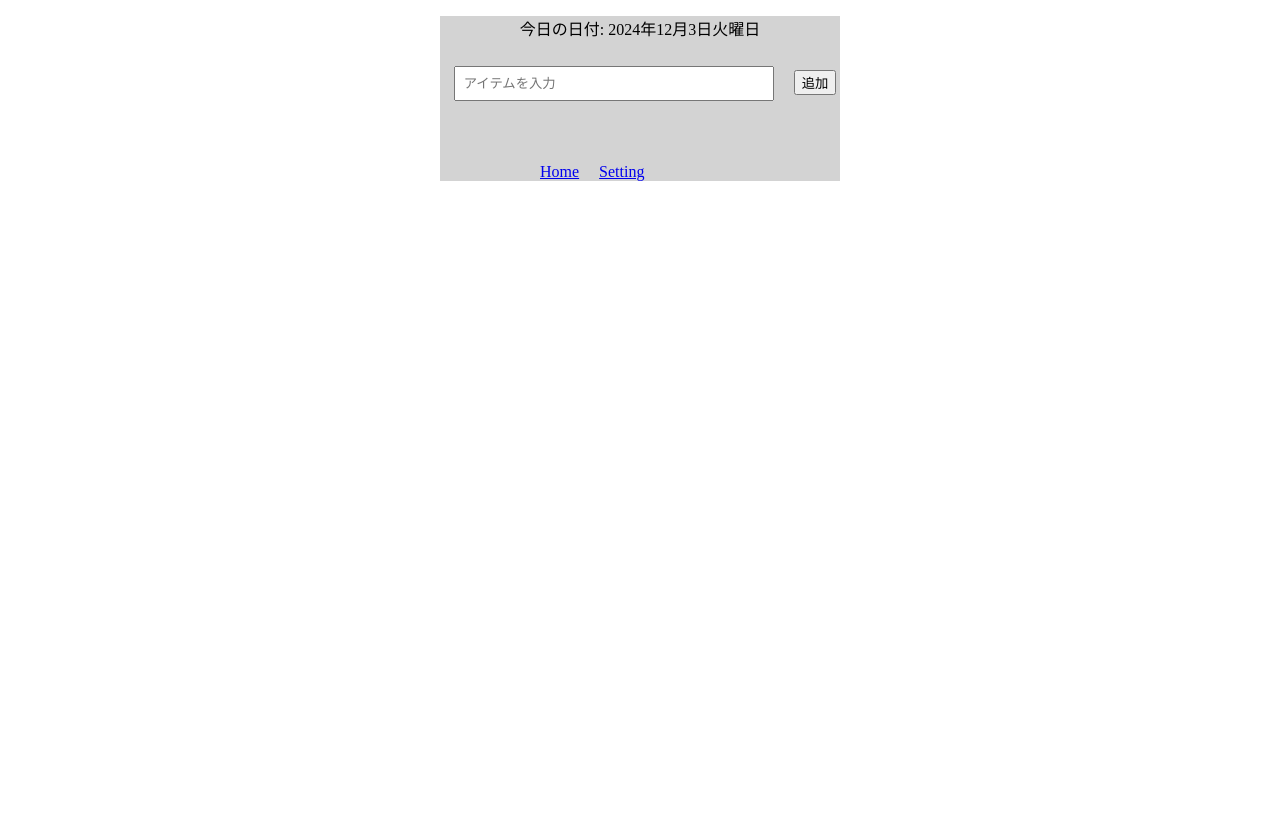
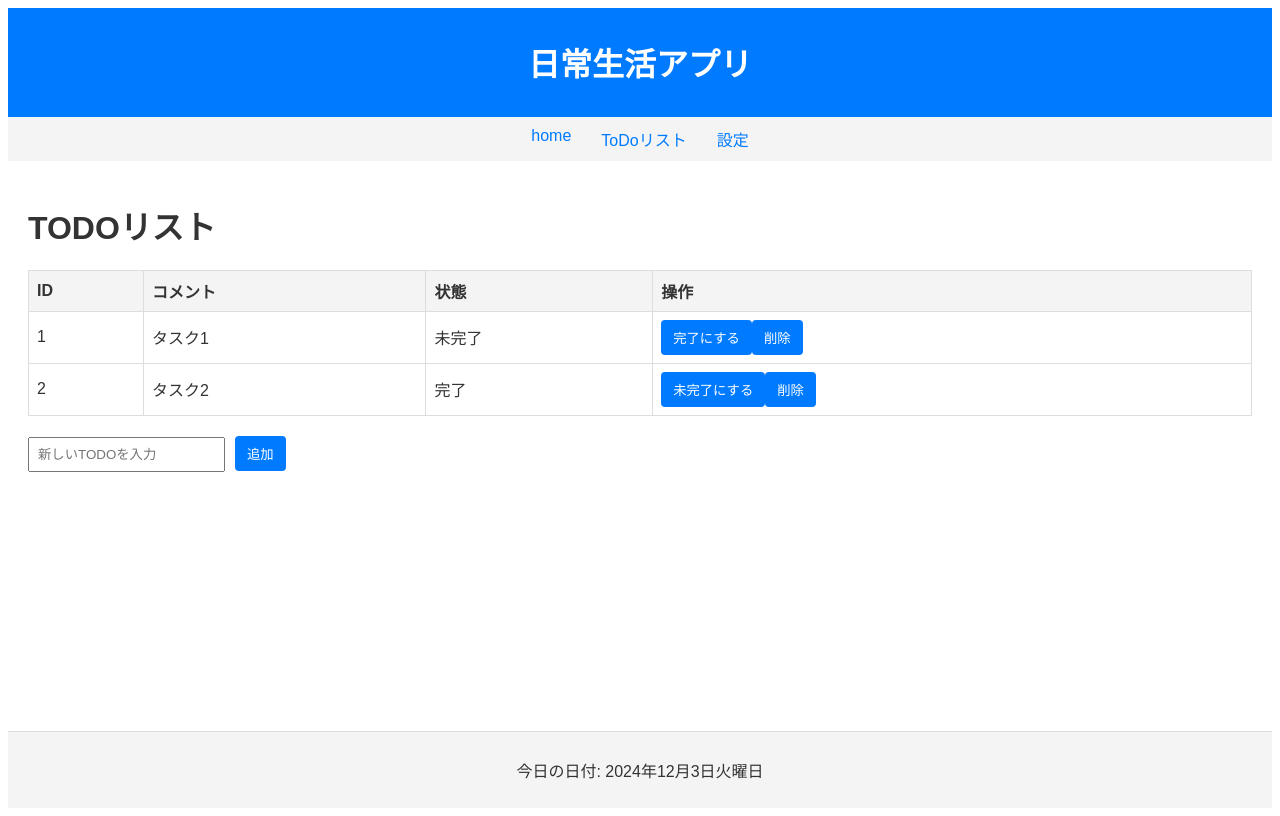
Before and after one commit to takuhara-alt/hackathon, a Vue app: page /todo in a window 1280 px wide. Built offline with nearby package versions, Linux system fonts and the light colour scheme.

Commit message:
色々調整終わり

```diff
--- a/package.json
+++ b/package.json
@@ -1,3 +1,4 @@
+
 {
   "name": "my-vue-apli",
   "version": "0.1.0",
@@ -35,7 +36,7 @@
     },
     "rules": {
       "vue/multi-word-component-names": ["error", {
-        "ignores": ["Settings", "Home", "About"]
+        "ignores": ["Settings", "Home", "Todolist"]
       }]
     }
   },
--- a/src/App.vue
+++ b/src/App.vue
@@ -1,53 +1,41 @@
 <template>
   <div id="app">
     <!-- タイトル -->
+    <header class="app-header">
+      <h1>日常生活アプリ</h1>
+    </header>
 
-    <div class="date-display">
+    <!-- ナビゲーション -->
+    <nav class="app-nav">
+      <ul>
+        <li><router-link to="/Home">home</router-link></li>
+        <li><router-link to="/todo">ToDoリスト</router-link></li>
+        <li><router-link to="/settings">設定</router-link></li>
+
+      </ul>
+    </nav>
+
+    <!-- メインコンテンツ -->
+    <main class="app-main">
+      <router-view></router-view>
+    </main>
+
+    <!-- フッター -->
+    <footer class="app-footer">
       <p>今日の日付: {{ currentDate }}</p>
-    </div>
-
-    <!-- 入力フォーム -->
-    <div class="todo-section">
-      <input
-          type="text"
-          v-model="newItem"
-          placeholder="アイテムを入力"
-      />
-      <button @click="addItem" class="add-btn">追加</button>
-    </div>
-
-
-    <!-- ToDoリスト -->
-    <ul class="ul-grope">
-      <li v-for="(item, index) in todos" :key="index">
-        <span>{{ item }}</span>
-        <button @click="removeItem(index)" class="delete-btn">削除</button>
-      </li>
-    </ul>
-
-<!--設定ページ-->
-    <ul class="list-grope">
-      <li class="list-grope-li"><router-link to="/Home">Home</router-link></li>
-      <li class="list-grope-li"><router-link to="/settings">Setting</router-link></li>
-    </ul>
+    </footer>
   </div>
 </template>
 
 <script>
-import './style.css'; // 相対パスでCSSを指定
 export default {
   data() {
     return {
-      newItem: "",           // 入力中のアイテム
-      todos: [],             // ToDoリストのアイテム
-      selectedLanguage: "ja", // 初期値は日本語
-      fontSize: 16,           // 初期の文字の大きさ
-      currentDate: "",        // 現在の日付
-
+      currentDate: "", // 現在の日付
     };
   },
   created() {
-    // 現在の日付を取得してフォーマット
+    // 現在の日付をフォーマットして取得
     const date = new Date();
     this.currentDate = date.toLocaleDateString('ja-JP', {
       year: 'numeric',
@@ -56,18 +44,5 @@ export default {
       weekday: 'long',
     });
   },
-  methods: {
-    addItem() {
-      // 入力が空でない場合にアイテムを追加
-      if (this.newItem.trim() !== "") {
-        this.todos.push(this.newItem.trim()); // アイテムをリストに追加
-        this.newItem = ""; // 入力欄をクリア
-      }
-    },
-    removeItem(index) {
-      // 指定されたインデックスのアイテムを削除
-      this.todos.splice(index, 1);
-    }
-  },
 };
 </script>
--- a/src/router/index.js
+++ b/src/router/index.js
@@ -1,6 +1,7 @@
 import { createRouter, createWebHistory } from 'vue-router';
 import Home from '../views/Home.vue';
 import Settings from '../views/SettingsPage.vue';
+import TodoList from '../views/TodoList.vue';  // 追加: ToDoListコンポーネントをインポート
 
 const routes = [
     {
@@ -8,7 +9,11 @@ const routes = [
         name: 'Home',
         component: Home,
     },
-
+    {
+        path: '/todo',
+        name: 'todolist',
+        component: TodoList, // 修正: ToDoList がインポートされていることを確認
+    },
     {
         path: '/settings',
         name: 'Settings',
--- a/src/style.css
+++ b/src/style.css
@@ -1,41 +1,52 @@
-
-/* 完了したタスクにスタイルを追加 */
-.completed {
-    text-decoration: line-through;
-    color: gray;
+#app {
+    font-family: Arial, sans-serif;
+    color: #333;
+    display: flex;
+    flex-direction: column;
+    min-height: 100vh;
 }
 
-#app {
-    background-color: lightgray;
-    max-width: 400px;
-
-    margin: 0 auto;
+/* ヘッダー */
+.app-header {
+    background-color: #007BFF;
+    color: white;
+    padding: 10px;
     text-align: center;
 }
 
-input[type="text"] {
-    padding: 8px;
-    margin: 10px;
-    width: 80%;
-    box-sizing: border-box;
+/* ナビゲーション */
+.app-nav ul {
+    list-style: none;
+    display: flex;
+    justify-content: center;
+    background-color: #f4f4f4;
+    padding: 10px;
+    margin: 0;
 }
 
-button {
-    margin-left: 10px;
+.app-nav ul li {
+    margin: 0 15px;
 }
 
+.app-nav ul li a {
+    text-decoration: none;
+    color: #007BFF;
+}
 
-.list-grope{
-    display: flex;
-    list-style-type: none;
-    padding-left:100px;
+.app-nav ul li a:hover {
+    text-decoration: underline;
 }
-.list-grope-li{
-    margin-right: 20px;  /* アイテム間の間隔を調整 */
 
+/* メインコンテンツ */
+.app-main {
+    flex: 1;
+    padding: 20px;
 }
-.ul-grope{
-   display: inline-block;
-    list-style-type: none;
-    padding: 0;
+
+/* フッター */
+.app-footer {
+    text-align: center;
+    padding: 10px;
+    background-color: #f4f4f4;
+    border-top: 1px solid #ddd;
 }
--- /dev/null
+++ b/src/views/TodoList.vue
@@ -0,0 +1,103 @@
+<template>
+  <div class="todo">
+    <h1>TODOリスト</h1>
+    <table>
+      <thead>
+      <tr>
+        <th class="id">ID</th>
+        <th class="comment">コメント</th>
+        <th class="state">状態</th>
+        <th class="button">操作</th>
+      </tr>
+      </thead>
+      <tbody>
+      <tr v-for="(todo, index) in todos" :key="index">
+        <td>{{ index + 1 }}</td>
+        <td>{{ todo.comment }}</td>
+        <td>{{ todo.completed ? "完了" : "未完了" }}</td>
+        <td>
+          <button @click="toggleState(index)">
+            {{ todo.completed ? "未完了にする" : "完了にする" }}
+          </button>
+          <button @click="deleteTodo(index)">削除</button>
+        </td>
+      </tr>
+      </tbody>
+    </table>
+    <div class="add-todo">
+      <input v-model="newTodo" placeholder="新しいTODOを入力" />
+      <button @click="addTodo">追加</button>
+    </div>
+  </div>
+</template>
+
+<script setup>
+import { ref } from 'vue';
+
+// データ定義
+const todos = ref([
+  { comment: 'タスク1', completed: false },
+  { comment: 'タスク2', completed: true },
+]);
+
+const newTodo = ref('');
+
+// メソッド
+const addTodo = () => {
+  if (newTodo.value.trim()) {
+    todos.value.push({ comment: newTodo.value, completed: false });
+    newTodo.value = '';
+  }
+};
+
+const toggleState = (index) => {
+  todos.value[index].completed = !todos.value[index].completed;
+};
+
+const deleteTodo = (index) => {
+  todos.value.splice(index, 1);
+};
+</script>
+
+<style scoped>
+.todo {
+  font-family: Arial, sans-serif;
+}
+
+table {
+  width: 100%;
+  border-collapse: collapse;
+}
+
+th, td {
+  border: 1px solid #ddd;
+  padding: 8px;
+}
+
+th {
+  background-color: #f4f4f4;
+  text-align: left;
+}
+
+.add-todo {
+  margin-top: 20px;
+}
+
+input {
+  padding: 8px;
+  margin-right: 10px;
+}
+
+button {
+  padding: 8px 12px;
+  background-color: #007BFF;
+  color: white;
+  border: none;
+  border-radius: 4px;
+  cursor: pointer;
+}
+
+button:hover {
+  background-color: #0056b3;
+}
+</style>
```
Also changed, not shown: src/views/todo.vue (deleted).
